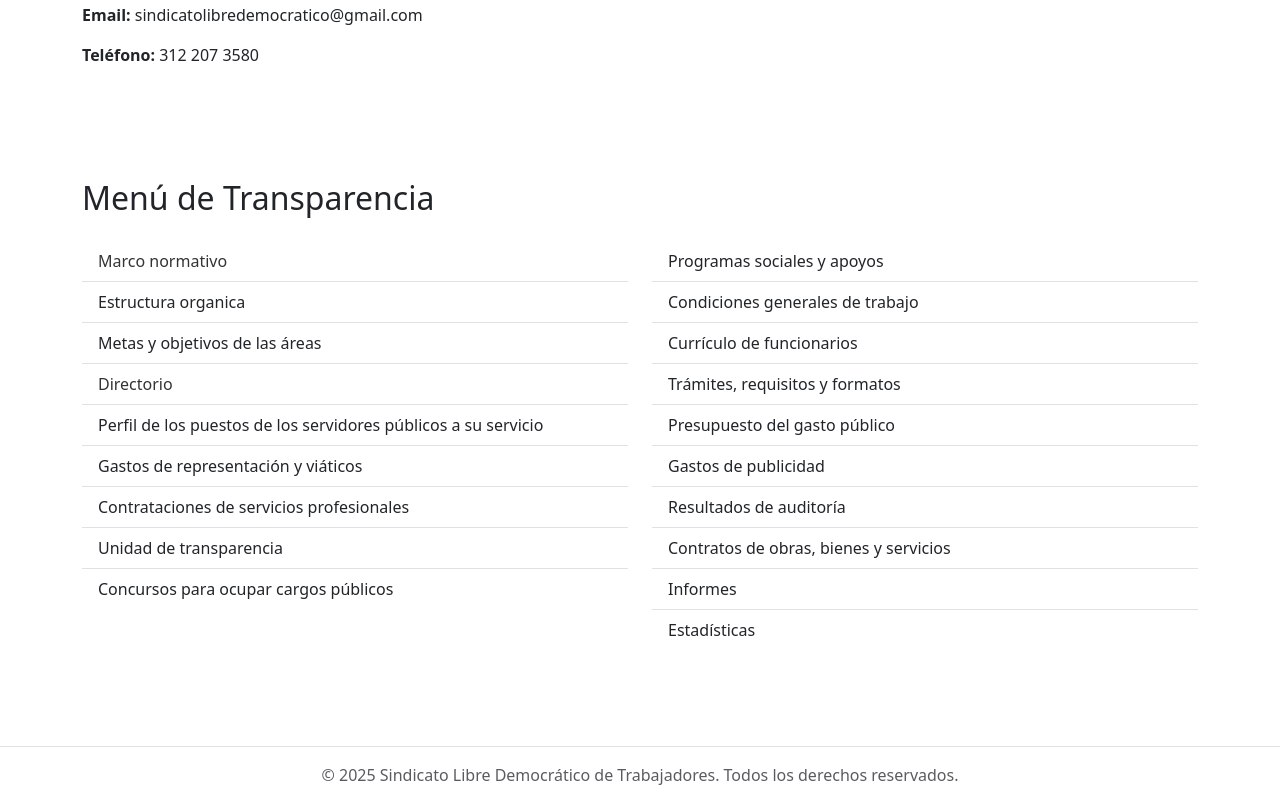
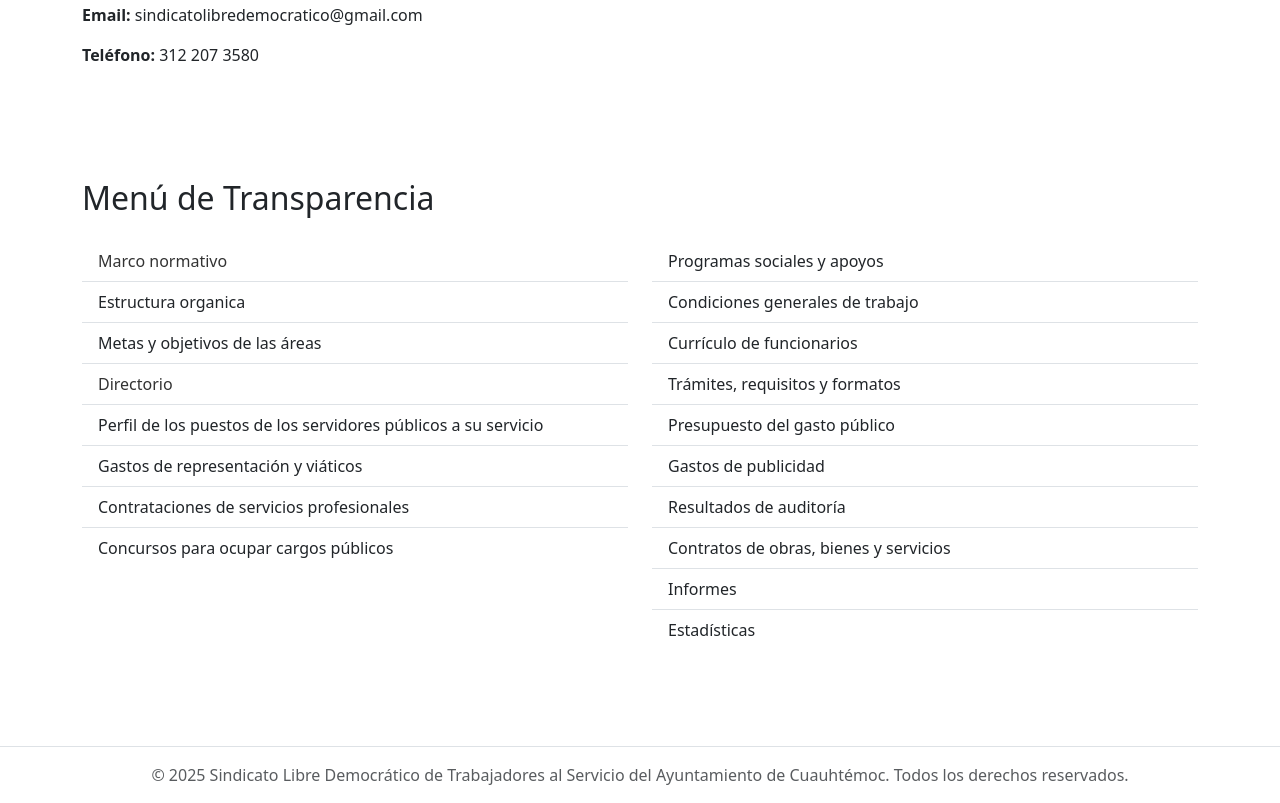
Before and after one commit to Cvelazquez3/Sindicato, a plain HTML site: page index.html in a window 1280 px wide. Shown: the part 833-1636 px from the top of the page. Drawn offline with nearby package versions, Linux system fonts and the light colour scheme.

Commit message:
Cambios de menú

```diff
--- a/index.html
+++ b/index.html
@@ -110,7 +110,6 @@
             <li class="list-group-item">Perfil de los puestos de los servidores públicos a su servicio</li>
             <li class="list-group-item">Gastos de representación y viáticos</li>
             <li class="list-group-item">Contrataciones de servicios profesionales</li>
-            <li class="list-group-item">Unidad de transparencia</li>
             <li class="list-group-item">Concursos para ocupar cargos públicos</li>
           </ul>
         </div>
@@ -134,7 +133,7 @@
 
   <!-- FOOTER -->
   <footer class="bg-white text-center py-3 mt-5 border-top">
-    <p class="mb-0 text-muted">&copy; 2025 Sindicato Libre Democrático de Trabajadores. Todos los derechos reservados.</p>
+    <p class="mb-0 text-muted">&copy; 2025 Sindicato Libre Democrático de Trabajadores al Servicio del Ayuntamiento de Cuauhtémoc. Todos los derechos reservados.</p>
   </footer>
 
   <script src="https://cdn.jsdelivr.net/npm/bootstrap@5.3.2/dist/js/bootstrap.bundle.min.js"></script>
```
